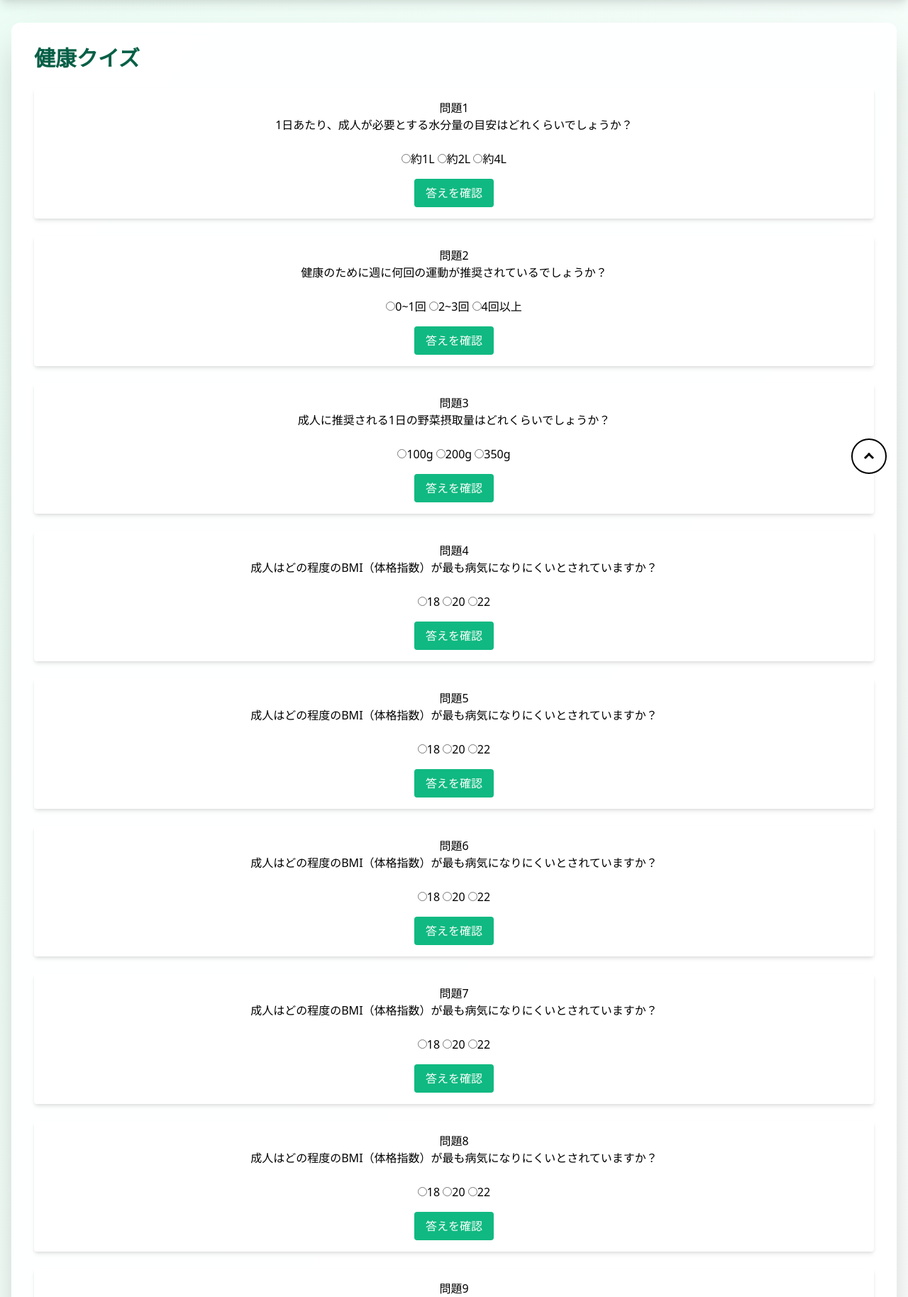
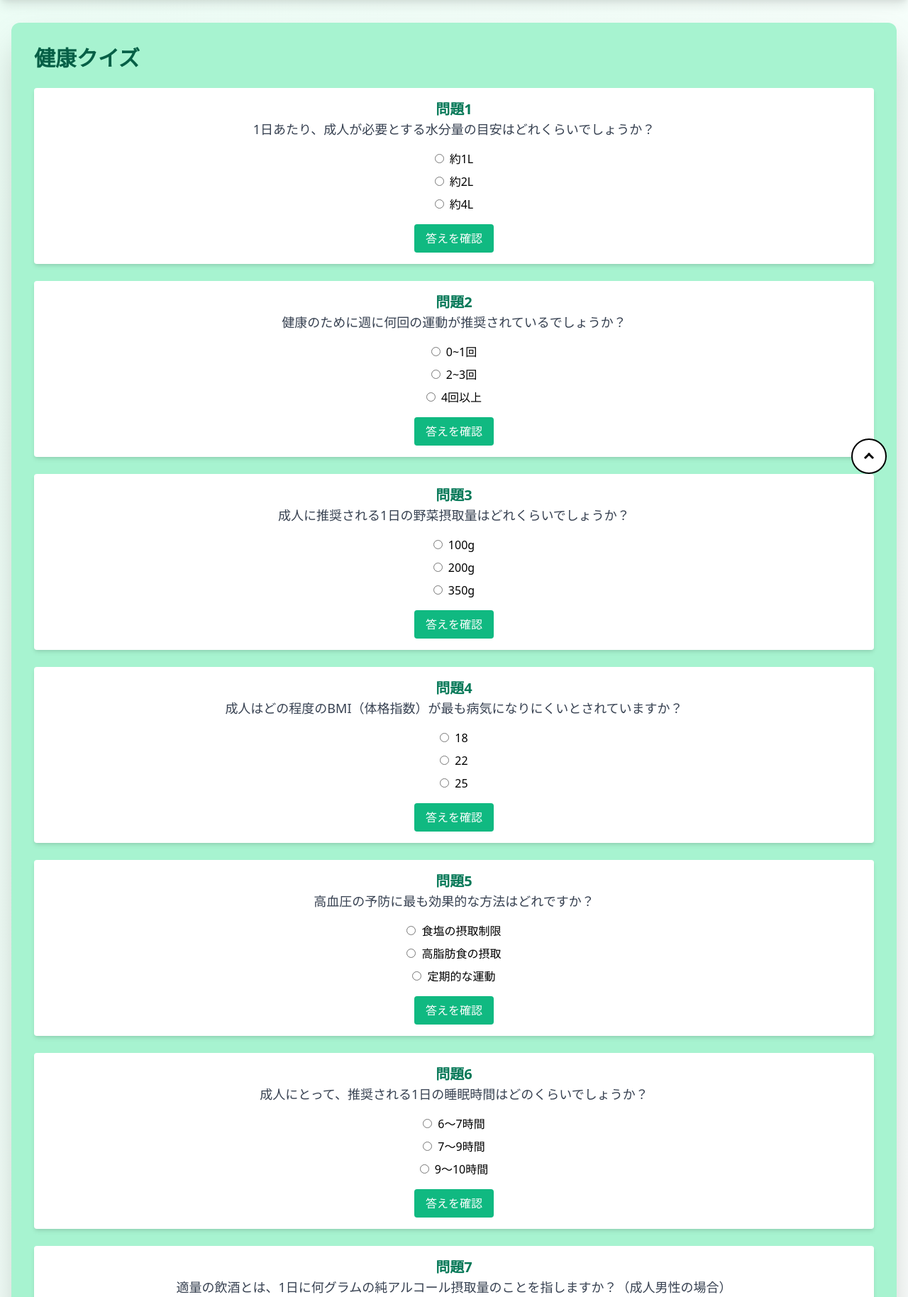
Before and after one commit to RFTDkin/healthTest, a Flask app: page /quiz in a window 1280 px wide. Shown: the part 102-1930 px from the top of the page at 71% size. Run offline with Flask 3, Linux system fonts and the light colour scheme.

Commit message:
quiz 完成

```diff
--- a/templates/quiz.html
+++ b/templates/quiz.html
@@ -55,155 +55,198 @@
     {% include 'header.html' %}
     <a class="pagetop" href="#"><div class="pagetop__arrow"></div></a>
     <div class="container mx-auto px-4 py-8">
-        <div class="video-container rounded-xl shadow-2xl p-8 mb-8">
+        <div class="video-container rounded-xl shadow-2xl p-8 mb-8 bg-green-200">
             <h1 class="text-3xl font-bold text-green-800 mb-6">健康クイズ</h1>
             <div class=text-center>
                 <div class="mb-6">
                     <div id="element1" class="mt-4 p-4 bg-white rounded shadow-md">
-                        <h3>問題1</h3>
-                        <p>1日あたり、成人が必要とする水分量の目安はどれくらいでしょうか？</p>
-                        <br>
-                        <label><input type="radio" name="q1" value="1">約1L</label>
-                        <label><input type="radio" name="q1" value="2">約2L</label>
-                        <label><input type="radio" name="q1" value="3">約4L</label>
-                        <br>
-                        <button class="checkAnswer mt-4 px-4 py-2 bg-green-500 text-white rounded">答えを確認</button>
-                        <p class="answer mt-2 font-bold hidden">正解: 2L</p>
+                        <h3 class="text-xl font-semibold text-green-700">問題1</h3>
+                        <p class="text-lg text-gray-700">1日あたり、成人が必要とする水分量の目安はどれくらいでしょうか？</p>
+                        <div class="mt-4 space-y-2">
+                            <label class="block">
+                                <input type="radio" name="q1" value="1" class="mr-2">約1L
+                            </label>
+                            <label class="block">
+                                <input type="radio" name="q1" value="2" class="mr-2">約2L
+                            </label>
+                            <label class="block">
+                                <input type="radio" name="q1" value="3" class="mr-2">約4L
+                            </label>
+                        </div>
+                        <button class="checkAnswer mt-4 px-4 py-2 bg-green-500 text-white rounded hover:bg-green-600">答えを確認</button>
+                        <p class="answer mt-2 font-bold hidden text-green-600">正解: 2L</p>
                     </div>
                 </div>
                 <div class="mb-6">
                     <div id="element2" class="mt-4 p-4 bg-white rounded shadow-md">
-                        <h3>問題2</h3>
-                        <p>健康のために週に何回の運動が推奨されているでしょうか？</p>
-                        <br>
-                        <label><input type="radio" name="q2" value="1">0~1回</label>
-                        <label><input type="radio" name="q2" value="2">2~3回</label>
-                        <label><input type="radio" name="q2" value="3">4回以上</label>
-                        <br>
-                        <!-- 答えを確認ボタン -->
-                        <button class="checkAnswer mt-4 px-4 py-2 bg-green-500 text-white rounded">答えを確認</button>
-                        <!-- 正解表示エリア -->
-                        <p class="answer mt-2 font-bold text-green-600 hidden">正解: 2~3回</p>
+                        <h3 class="text-xl font-semibold text-green-700">問題2</h3>
+                        <p class="text-lg text-gray-700">健康のために週に何回の運動が推奨されているでしょうか？</p>
+                        <div class="mt-4 space-y-2">
+                            <label class="block">
+                                <input type="radio" name="q2" value="1" class="mr-2">0~1回
+                            </label>
+                            <label class="block">
+                                <input type="radio" name="q2" value="2" class="mr-2">2~3回
+                            </label>
+                            <label class="block">
+                                <input type="radio" name="q2" value="3" class="mr-2">4回以上
+                            </label>
+                        </div>
+                        <button class="checkAnswer mt-4 px-4 py-2 bg-green-500 text-white rounded hover:bg-green-600">答えを確認</button>
+                        <p class="answer mt-2 font-bold hidden text-green-600">正解: 2~3回</p>
+
                     </div>
                 </div>
                 <div class="mb-6">
                     <div id="element3" class="mt-4 p-4 bg-white rounded shadow-md">
-                        <h3>問題3</h3>
-                        <p>成人に推奨される1日の野菜摂取量はどれくらいでしょうか？</p>
-                        <br>
-                        <label><input type="radio" name="q3" value="1">100g</label>
-                        <label><input type="radio" name="q3" value="2">200g</label>
-                        <label><input type="radio" name="q3" value="3">350g</label>
-                        <br>
-                        <!-- 答えを確認ボタン -->
-                        <button class="checkAnswer mt-4 px-4 py-2 bg-green-500 text-white rounded">答えを確認</button>
-                        <!-- 正解表示エリア -->
-                        <p class="answer mt-2 font-bold text-green-600 hidden">正解: </p>
+                        <h3 class="text-xl font-semibold text-green-700">問題3</h3>
+                        <p class="text-lg text-gray-700">成人に推奨される1日の野菜摂取量はどれくらいでしょうか？</p>
+                        <div class="mt-4 space-y-2">
+                            <label class="block">
+                                <input type="radio" name="q3" value="1" class="mr-2">100g
+                            </label>
+                            <label class="block">
+                                <input type="radio" name="q3" value="2" class="mr-2">200g
+                            </label>
+                            <label class="block">
+                                <input type="radio" name="q3" value="3" class="mr-2">350g
+                            </label>
+                        </div>
+                        <button class="checkAnswer mt-4 px-4 py-2 bg-green-500 text-white rounded hover:bg-green-600">答えを確認</button>
+                        <p class="answer mt-2 font-bold hidden text-green-600">正解: 350g</p>
                     </div>
                 </div>
                 <div class="mb-6">
                     <div id="element4" class="mt-4 p-4 bg-white rounded shadow-md">
-                        <h3>問題4</h3>
-                        <p>成人はどの程度のBMI（体格指数）が最も病気になりにくいとされていますか？</p>
-                        <br>
-                        <label><input type="radio" name="q4" value="1">18</label>
-                        <label><input type="radio" name="q4" value="2">20</label>
-                        <label><input type="radio" name="q4" value="3">22</label>
-                        <br>
-                        <!-- 答えを確認ボタン -->
-                        <button class="checkAnswer mt-4 px-4 py-2 bg-green-500 text-white rounded">答えを確認</button>
-                        <!-- 正解表示エリア -->
-                        <p class="answer mt-2 font-bold text-green-600 hidden">正解: </p>
+                        <h3 class="text-xl font-semibold text-green-700">問題4</h3>
+                        <p class="text-lg text-gray-700">成人はどの程度のBMI（体格指数）が最も病気になりにくいとされていますか？</p>
+                        <div class="mt-4 space-y-2">
+                            <label class="block">
+                                <input type="radio" name="q4" value="1" class="mr-2">18
+                            </label>
+                            <label class="block">
+                                <input type="radio" name="q4" value="2" class="mr-2">22
+                            </label>
+                            <label class="block">
+                                <input type="radio" name="q4" value="3" class="mr-2">25
+                            </label>
+                        </div>
+                        <button class="checkAnswer mt-4 px-4 py-2 bg-green-500 text-white rounded hover:bg-green-600">答えを確認</button>
+                        <p class="answer mt-2 font-bold hidden text-green-600">正解: 22</p>
                     </div>
                 </div>
                 <div class="mb-6">
                     <div id="element5" class="mt-4 p-4 bg-white rounded shadow-md">
-                        <h3>問題5</h3>
-                        <p>成人はどの程度のBMI（体格指数）が最も病気になりにくいとされていますか？</p>
-                        <br>
-                        <label><input type="radio" name="q4" value="1">18</label>
-                        <label><input type="radio" name="q4" value="2">20</label>
-                        <label><input type="radio" name="q4" value="3">22</label>
-                        <br>
-                        <!-- 答えを確認ボタン -->
-                        <button class="checkAnswer mt-4 px-4 py-2 bg-green-500 text-white rounded">答えを確認</button>
-                        <!-- 正解表示エリア -->
-                        <p class="answer mt-2 font-bold text-green-600 hidden">正解: </p>
+                        <h3 class="text-xl font-semibold text-green-700">問題5</h3>
+                        <p class="text-lg text-gray-700">高血圧の予防に最も効果的な方法はどれですか？</p>
+                        <div class="mt-4 space-y-2">
+                            <label class="block">
+                                <input type="radio" name="q5" value="1" class="mr-2">食塩の摂取制限
+                            </label>
+                            <label class="block">
+                                <input type="radio" name="q5" value="2" class="mr-2">高脂肪食の摂取
+                            </label>
+                            <label class="block">
+                                <input type="radio" name="q5" value="3" class="mr-2">定期的な運動
+                            </label>
+                        </div>
+                        <button class="checkAnswer mt-4 px-4 py-2 bg-green-500 text-white rounded hover:bg-green-600">答えを確認</button>
+                        <p class="answer mt-2 font-bold hidden text-green-600">正解: 食塩の摂取制限</p>
                     </div>
                 </div>
                 <div class="mb-6">
                     <div id="element6" class="mt-4 p-4 bg-white rounded shadow-md" >
-                        <h3>問題6</h3>
-                        <p>成人はどの程度のBMI（体格指数）が最も病気になりにくいとされていますか？</p>
-                        <br>
-                        <label><input type="radio" name="q4" value="1">18</label>
-                        <label><input type="radio" name="q4" value="2">20</label>
-                        <label><input type="radio" name="q4" value="3">22</label>
-                        <br>
-                        <!-- 答えを確認ボタン -->
-                        <button class="checkAnswer mt-4 px-4 py-2 bg-green-500 text-white rounded">答えを確認</button>
-                        <!-- 正解表示エリア -->
-                        <p class="answer mt-2 font-bold text-green-600 hidden">正解: </p>
+                        <h3 class="text-xl font-semibold text-green-700">問題6</h3>
+                        <p class="text-lg text-gray-700">成人にとって、推奨される1日の睡眠時間はどのくらいでしょうか？</p>
+                        <div class="mt-4 space-y-2">
+                            <label class="block">
+                                <input type="radio" name="q6" value="1" class="mr-2">6〜7時間
+                            </label>
+                            <label class="block">
+                                <input type="radio" name="q6" value="2" class="mr-2">7〜9時間
+                            </label>
+                            <label class="block">
+                                <input type="radio" name="q6" value="3" class="mr-2">9〜10時間
+                            </label>
+                        </div>
+                        <button class="checkAnswer mt-4 px-4 py-2 bg-green-500 text-white rounded hover:bg-green-600">答えを確認</button>
+                        <p class="answer mt-2 font-bold hidden text-green-600">正解: 7〜9時間</p>
                     </div>
                 </div>
                 <div class="mb-6">
                     <div id="element7" class="mt-4 p-4 bg-white rounded shadow-md">
-                        <h3>問題7</h3>
-                        <p>成人はどの程度のBMI（体格指数）が最も病気になりにくいとされていますか？</p>
-                        <br>
-                        <label><input type="radio" name="q4" value="1">18</label>
-                        <label><input type="radio" name="q4" value="2">20</label>
-                        <label><input type="radio" name="q4" value="3">22</label>
-                        <br>
-                        <!-- 答えを確認ボタン -->
-                        <button class="checkAnswer mt-4 px-4 py-2 bg-green-500 text-white rounded">答えを確認</button>
-                        <!-- 正解表示エリア -->
-                        <p class="answer mt-2 font-bold text-green-600 hidden">正解: </p>
+                        <h3 class="text-xl font-semibold text-green-700">問題7</h3>
+                        <p class="text-lg text-gray-700">適量の飲酒とは、1日に何グラムの純アルコール摂取量のことを指しますか？（成人男性の場合）</p>
+                        <div class="mt-4 space-y-2">
+                            <label class="block">
+                                <input type="radio" name="q7" value="1" class="mr-2">約20g
+                            </label>
+                            <label class="block">
+                                <input type="radio" name="q7" value="2" class="mr-2">約30g
+                            </label>
+                            <label class="block">
+                                <input type="radio" name="q7" value="3" class="mr-2">約40g
+                            </label>
+                        </div>
+                        <button class="checkAnswer mt-4 px-4 py-2 bg-green-500 text-white rounded hover:bg-green-600">答えを確認</button>
+                        <p class="answer mt-2 font-bold hidden text-green-600">正解: 約20g</p>
                     </div>
                 </div>
                 <div class="mb-6">
                     <div id="element8" class="mt-4 p-4 bg-white rounded shadow-md">
-                        <h3>問題8</h3>
-                        <p>成人はどの程度のBMI（体格指数）が最も病気になりにくいとされていますか？</p>
-                        <br>
-                        <label><input type="radio" name="q4" value="1">18</label>
-                        <label><input type="radio" name="q4" value="2">20</label>
-                        <label><input type="radio" name="q4" value="3">22</label>
-                        <br>
-                        <!-- 答えを確認ボタン -->
-                        <button class="checkAnswer mt-4 px-4 py-2 bg-green-500 text-white rounded">答えを確認</button>
-                        <!-- 正解表示エリア -->
-                        <p class="answer mt-2 font-bold text-green-600 hidden">正解: </p>
+                        <h3 class="text-xl font-semibold text-green-700">問題8</h3>
+                        <p class="text-lg text-gray-700">検診・診察室の血圧において高血圧とされる血圧の数値は?</p>
+                        <div class="mt-4 space-y-2">
+                            <label class="block">
+                                <input type="radio" name="q8" value="1" class="mr-2">120/80mmHg以上
+                            </label>
+                            <label class="block">
+                                <input type="radio" name="q8" value="2" class="mr-2">130/85mmHg以上
+                            </label>
+                            <label class="block">
+                                <input type="radio" name="q8" value="3" class="mr-2">140/90mmHg以上
+                            </label>
+                        </div>
+                        <button class="checkAnswer mt-4 px-4 py-2 bg-green-500 text-white rounded hover:bg-green-600">答えを確認</button>
+                        <p class="answer mt-2 font-bold hidden text-green-600">正解: 140/90mmHg以上</p>
                     </div>
                 </div>
                 <div class="mb-6">
                     <div id="element9" class="mt-4 p-4 bg-white rounded shadow-md">
-                        <h3>問題9</h3>
-                        <p>成人はどの程度のBMI（体格指数）が最も病気になりにくいとされていますか？</p>
-                        <br>
-                        <label><input type="radio" name="q4" value="1">18</label>
-                        <label><input type="radio" name="q4" value="2">20</label>
-                        <label><input type="radio" name="q4" value="3">22</label>
-                        <br>
-                        <!-- 答えを確認ボタン -->
-                        <button class="checkAnswer mt-4 px-4 py-2 bg-green-500 text-white rounded">答えを確認</button>
-                        <!-- 正解表示エリア -->
-                        <p class="answer mt-2 font-bold text-green-600 hidden">正解: </p>
+                        <h3 class="text-xl font-semibold text-green-700">問題9</h3>
+                        <p class="text-lg text-gray-700">1日に推奨される歩数の目安は？</p>
+                        <div class="mt-4 space-y-2">
+                            <label class="block">
+                                <input type="radio" name="q9" value="1" class="mr-2">3,000歩
+                            </label>
+                            <label class="block">
+                                <input type="radio" name="q9" value="2" class="mr-2">7,000歩
+                            </label>
+                            <label class="block">
+                                <input type="radio" name="q9" value="3" class="mr-2">10,000歩
+                            </label>
+                        </div>
+                        <button class="checkAnswer mt-4 px-4 py-2 bg-green-500 text-white rounded hover:bg-green-600">答えを確認</button>
+                        <p class="answer mt-2 font-bold hidden text-green-600">正解: 10,000歩</p>
                     </div>
                 </div>
                 <div class="mb-6">
                     <div id="element10" class="mt-4 p-4 bg-white rounded shadow-md">
-                        <h3>問題10</h3>
-                        <p>成人はどの程度のBMI（体格指数）が最も病気になりにくいとされていますか？</p>
-                        <br>
-                        <label><input type="radio" name="q4" value="1">18</label>
-                        <label><input type="radio" name="q4" value="2">20</label>
-                        <label><input type="radio" name="q4" value="3">22</label>
-                        <br>
-                        <!-- 答えを確認ボタン -->
-                        <button class="checkAnswer mt-4 px-4 py-2 bg-green-500 text-white rounded">答えを確認</button>
-                        <!-- 正解表示エリア -->
-                        <p class="answer mt-2 font-bold text-green-600 hidden">正解: </p>
+                        <h3 class="text-xl font-semibold text-green-700">問題10</h3>
+                        <p class="text-lg text-gray-700">健康的な食事で摂るべき油は？</p>
+                        <div class="mt-4 space-y-2">
+                            <label class="block">
+                                <input type="radio" name="q10" value="1" class="mr-2">トランス脂肪酸
+                            </label>
+                            <label class="block">
+                                <input type="radio" name="q10" value="2" class="mr-2">オメガ3脂肪酸
+                            </label>
+                            <label class="block">
+                                <input type="radio" name="q10" value="3" class="mr-2">飽和脂肪酸
+                            </label>
+                        </div>
+                        <button class="checkAnswer mt-4 px-4 py-2 bg-green-500 text-white rounded hover:bg-green-600">答えを確認</button>
+                        <p class="answer mt-2 font-bold hidden text-green-600">正解: オメガ3脂肪酸</p>
                     </div>
                 </div>
             </div>
@@ -223,22 +266,52 @@
                     correctAnswer = "2"; // 正解: 2L
                     answerText.textContent = selectedAnswer.value === correctAnswer
                         ? "正解！ 1日約2Lが推奨されています。"
-                        : "不正解";
+                        : "不正解！ 正解は 約2L です";
                 } else if (selectedAnswer.name === "q2") {
                     correctAnswer = "2"; // 正解: 2~3回
                     answerText.textContent = selectedAnswer.value === correctAnswer
                         ? "正解！ 週に2~3回の運動が推奨されています。"
-                        : "不正解";
+                        : "不正解！ 正解は 2～3回 です";
                 } else if (selectedAnswer.name === "q3") {
                     correctAnswer = "3";
                     answerText.textContent = selectedAnswer.value === correctAnswer
                         ? "正解！ 成人に推奨される1日の野菜摂取量は約350gです。"
-                        : "不正解";
+                        : "不正解！ 正解は 約350g です";
                 } else if (selectedAnswer.name === "q4") {
+                    correctAnswer = "2";
+                    answerText.textContent = selectedAnswer.value === correctAnswer
+                        ? "正解！ BMI22が最も病気になりにくいとされています"
+                        : "不正解！ 正解は BMI22 です";
+                } else if (selectedAnswer.name === "q5") {
+                    correctAnswer = "1";
+                    answerText.textContent = selectedAnswer.value === correctAnswer
+                        ? "正解！ 食塩の摂取制限が高血圧の予防に特に効果的です"
+                        : "不正解！ 正解は 食塩の摂取制限 です";
+                }else if (selectedAnswer.name === "q6") {
+                    correctAnswer = "2";
+                    answerText.textContent = selectedAnswer.value === correctAnswer
+                        ? "正解！ 睡眠時間は短すぎても長すぎてもダメです。7～9時間の睡眠を心掛けましょう"
+                        : "不正解！ 正解は 7～9時間 です";
+                }else if (selectedAnswer.name === "q7") {
+                    correctAnswer = "1";
+                    answerText.textContent = selectedAnswer.value === correctAnswer
+                        ? "正解！ 成人男性は1日に純アルコール約20gの摂取が適量とされています"
+                        : "不正解！ 正解は 約20g です";
+                }else if (selectedAnswer.name === "q8") {
                     correctAnswer = "3";
                     answerText.textContent = selectedAnswer.value === correctAnswer
-                        ? "正解！ BMI22が最も病気になりにくいとされています"
-                        : "不正解";
+                        ? "正解！ 最大血圧140以上または最低血圧90mmHg以上だと高血圧とされます"
+                        : "不正解！ 140/90mmHg以上 です";
+                }else if (selectedAnswer.name === "q9") {
+                    correctAnswer = "3";
+                    answerText.textContent = selectedAnswer.value === correctAnswer
+                        ? "正解！ 毎日10,000歩あるくことが推奨されています"
+                        : "不正解！ 正解は 10,000歩 です";
+                }else if (selectedAnswer.name === "q10") {
+                    correctAnswer = "2";
+                    answerText.textContent = selectedAnswer.value === correctAnswer
+                        ? "正解！ オメガ3脂肪酸は青魚やえごま油などに多く含まれており心臓血管疾患の死亡リスクを下げてくれます"
+                        : "不正解！ 正解は オメガ3脂肪酸 です";
                 }
                 answerText.classList.remove("hidden");
                 answerText.classList.remove("text-green-600", "text-red-600");
```
